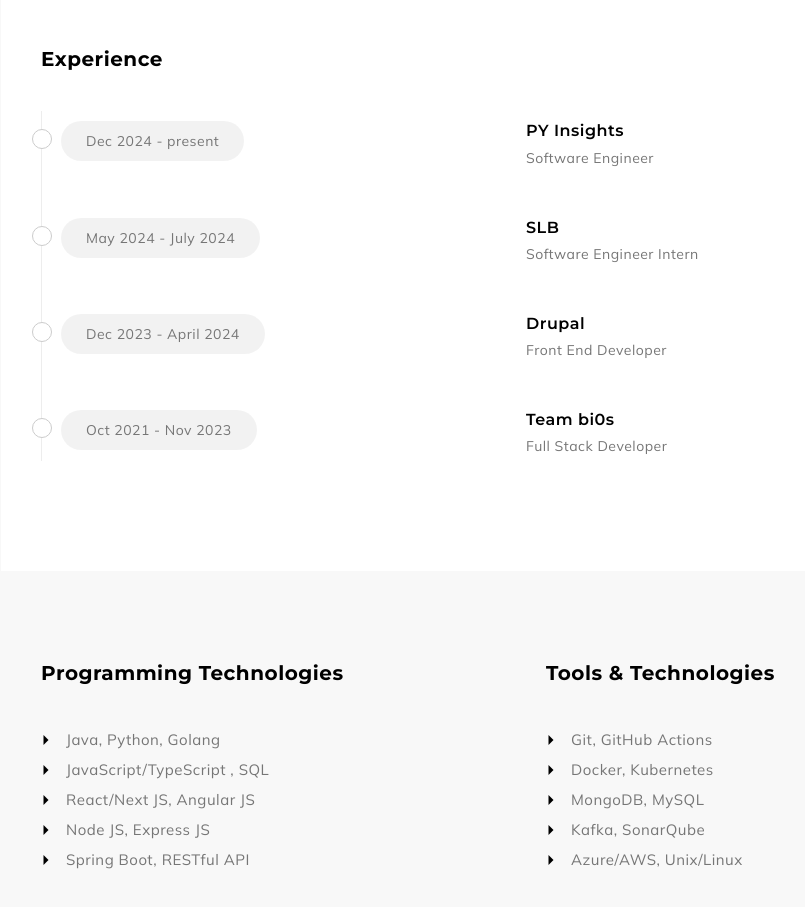
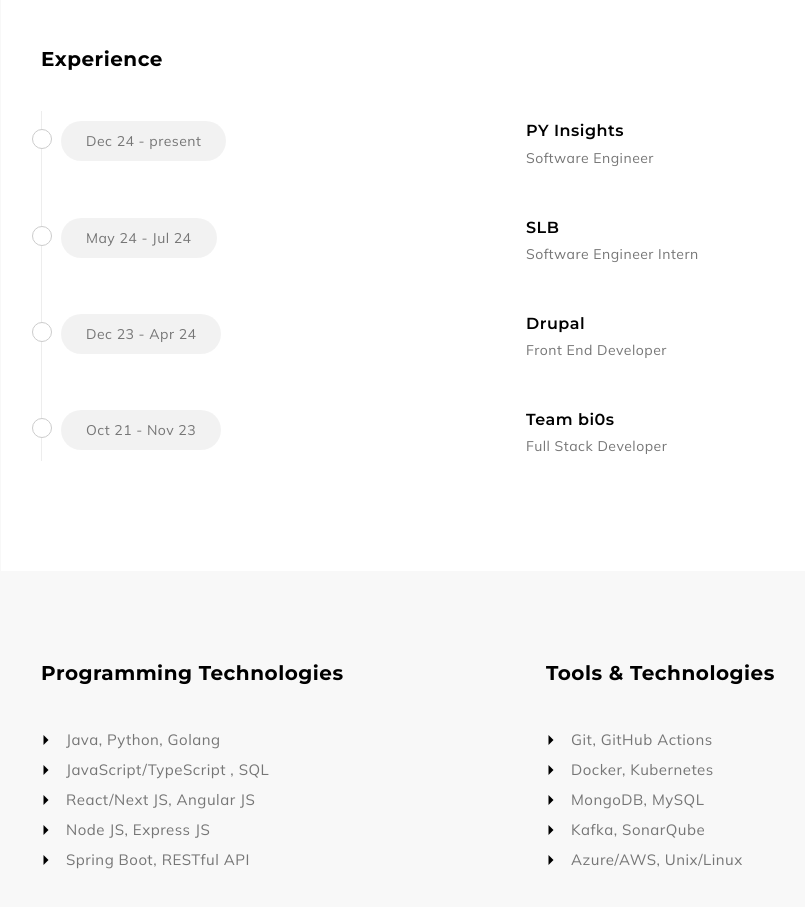
Before and after one commit to hitaarthh/hitaarthh.github.io, a Next.js app: page /about in a window 1280 px wide. Shown: the part 1180-2087 px from the top of the page, without its empty margins (289-1094 px from the left). Built offline with nearby package versions, Linux system fonts and the light colour scheme.

Commit message:
style: updated design for small resolution devices

```diff
--- a/components/about/Resume.jsx
+++ b/components/about/Resume.jsx
@@ -34,25 +34,25 @@
       resume: [
         {
           id: 1,
-          year: "Dec 2024 - present",
+          year: "Dec 24 - present",
           institute: "PY Insights",
           degree: "Software Engineer",
         },
         {
           id: 2,
-          year: "May 2024 - July 2024",
+          year: "May 24 - Jul 24",
           institute: "SLB",
           degree: "Software Engineer Intern",
         },
         {
           id: 3,
-          year: "Dec 2023 - April 2024",
+          year: "Dec 23 - Apr 24",
           institute: "Drupal",
           degree: "Front End Developer",
         },
         {
           id: 4,
-          year: "Oct 2021 - Nov 2023",
+          year: "Oct 21 - Nov 23",
           institute: "Team bi0s",
           degree: "Full Stack Developer",
         },
```
